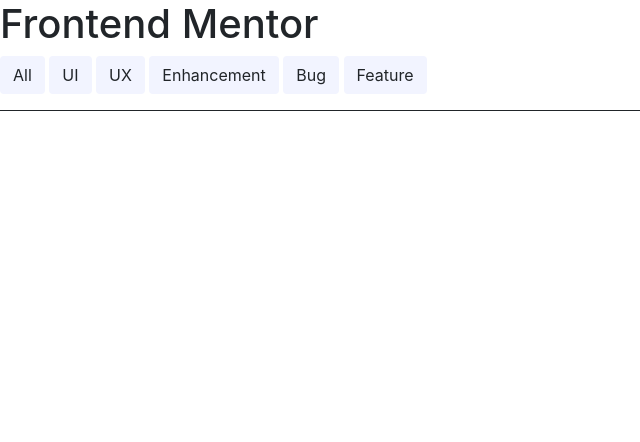
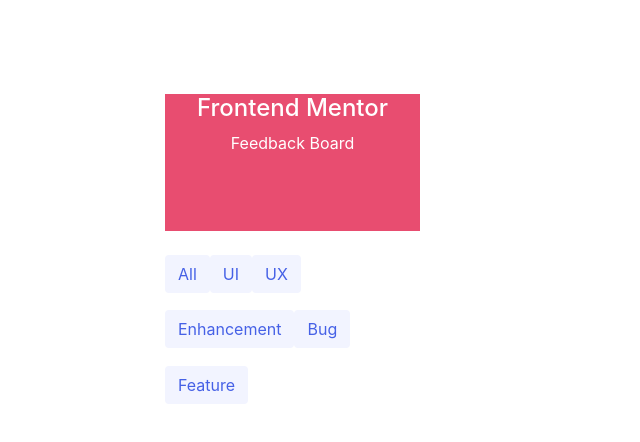
Before and after one commit to Caleb-Kwarteng/product-feedback-team, a React (Create React App) app in the folder client/: page / in a window 1280 px wide. Shown: the top 442 px of the page, without its empty margins (0-640 px from the left). Built offline with nearby package versions, Linux system fonts and the light colour scheme.

Commit message:
changes to suggestion page

```diff
--- a/client/src/App.css
+++ b/client/src/App.css
@@ -69,6 +69,34 @@
 .btnDiv{
   display: flex;
   justify-content: flex-end;
+}
 
+/*Feedback category Nav*/
+.navDiv{
+  position: absolute;
+  width: 255px;
+  height: 166px;
+  top: 255px;
+  left: 165px;
+  display: flex;
+  flex-wrap: wrap;
+}
 
+.btnHover:hover{
+  background-color: #4661E6;
+  color: white;
 }
+
+/*Styles for shared suggestion page components*/
+.board{
+  position: absolute;
+  height: 137px;
+  width: 255px;
+  display: flex;
+  flex-direction: column;
+  text-align: center;
+  color: white;
+  background-color: #E84D70;
+  top: 94px;
+  left: 165px;
+}
--- a/client/src/App.js
+++ b/client/src/App.js
@@ -11,6 +11,7 @@
 import EnhancementBtn from "./components/buttons/EnhancementBtn";
 import BugBtn from "./components/buttons/BugBtn";
 import FeatureBtn from "./components/buttons/FeatureBtn";
+import Board from "./components/suggestionsPage/sharedComponents/board";
 
 function App() {
   const [feedbacks, setFeedbacks] = useState([]);
@@ -43,13 +44,9 @@
     <>
       {/* <FeedbackDetailPage feedbacks={feedbacks} addFeedback={addFeedback} /> */}
       {/* <SignUpPage signUp={signUp} setSignUp={setSignUp} /> */}
-      <h1>Frontend Mentor</h1>
-      <nav
-        style={{
-          borderBottom: "solid 1px",
-          paddingBottom: "1rem",
-        }}
-      >
+      <Board />
+      <nav>
+        <div className="navDiv">
           <Link to="/All">
             <AllBtn />
           </Link>{" "}
@@ -68,6 +65,7 @@
           <Link to="/Feature">
             <FeatureBtn />
           </Link>
+        </div>
       </nav>
       <Outlet />
     </>
--- a/client/src/components/buttons/AllBtn.js
+++ b/client/src/components/buttons/AllBtn.js
@@ -7,7 +7,7 @@
       <button
         type="button"
         className="btn"
-        style={{ backgroundColor: "#F2F4FF" }}
+        style={{ backgroundColor: "#F2F4FF", color: "#4661E6" }}
       >
         All
       </button>
--- a/client/src/components/buttons/BugBtn.js
+++ b/client/src/components/buttons/BugBtn.js
@@ -7,7 +7,7 @@
       <button
         type="button"
         className="btn"
-        style={{ backgroundColor: "#F2F4FF" }}
+        style={{ backgroundColor: "#F2F4FF", color: "#4661E6" }}
       >
         Bug
       </button>
--- a/client/src/components/buttons/EnhancementBtn.js
+++ b/client/src/components/buttons/EnhancementBtn.js
@@ -7,7 +7,7 @@
       <button
         type="button"
         className="btn"
-        style={{ backgroundColor: "#F2F4FF" }}
+        style={{ backgroundColor: "#F2F4FF", color: "#4661E6" }}
       >
         Enhancement
       </button>
--- a/client/src/components/buttons/FeatureBtn.js
+++ b/client/src/components/buttons/FeatureBtn.js
@@ -7,7 +7,7 @@
       <button
         type="button"
         className="btn"
-        style={{ backgroundColor: "#F2F4FF" }}
+        style={{ backgroundColor: "#F2F4FF", color: "#4661E6" }}
       >
         Feature
       </button>
--- a/client/src/components/buttons/UIBtn.js
+++ b/client/src/components/buttons/UIBtn.js
@@ -7,7 +7,7 @@
       <button
         type="button"
         className="btn"
-        style={{ backgroundColor: "#F2F4FF" }}
+        style={{ backgroundColor: "#F2F4FF", color: "#4661E6" }}
       >
         UI
       </button>
--- a/client/src/components/buttons/UXBtn.js
+++ b/client/src/components/buttons/UXBtn.js
@@ -7,7 +7,7 @@
       <button
         type="button"
         className="btn"
-        style={{ backgroundColor: "#F2F4FF" }}
+        style={{ backgroundColor: "#F2F4FF", color: "#4661E6" }}
       >
         UX
       </button>
--- /dev/null
+++ b/client/src/components/suggestionsPage/sharedComponents/board.js
@@ -0,0 +1,13 @@
+import "../../../../src/App.css";
+const Board = () => {
+  return (
+    <>
+      <div className="board">
+        <h4>Frontend Mentor</h4>
+        <p>Feedback Board</p>
+      </div>
+    </>
+  );
+};
+
+export default Board;
```
Lines whose indentation alone changed are shown as unchanged.
